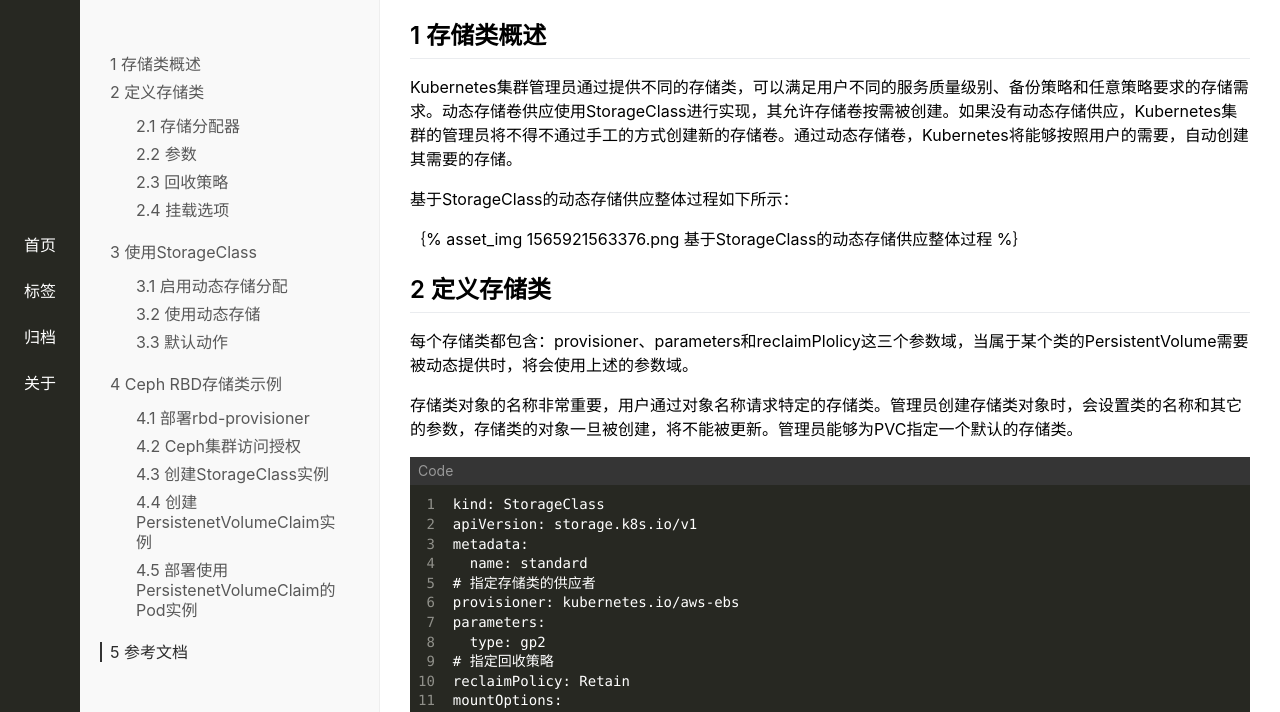
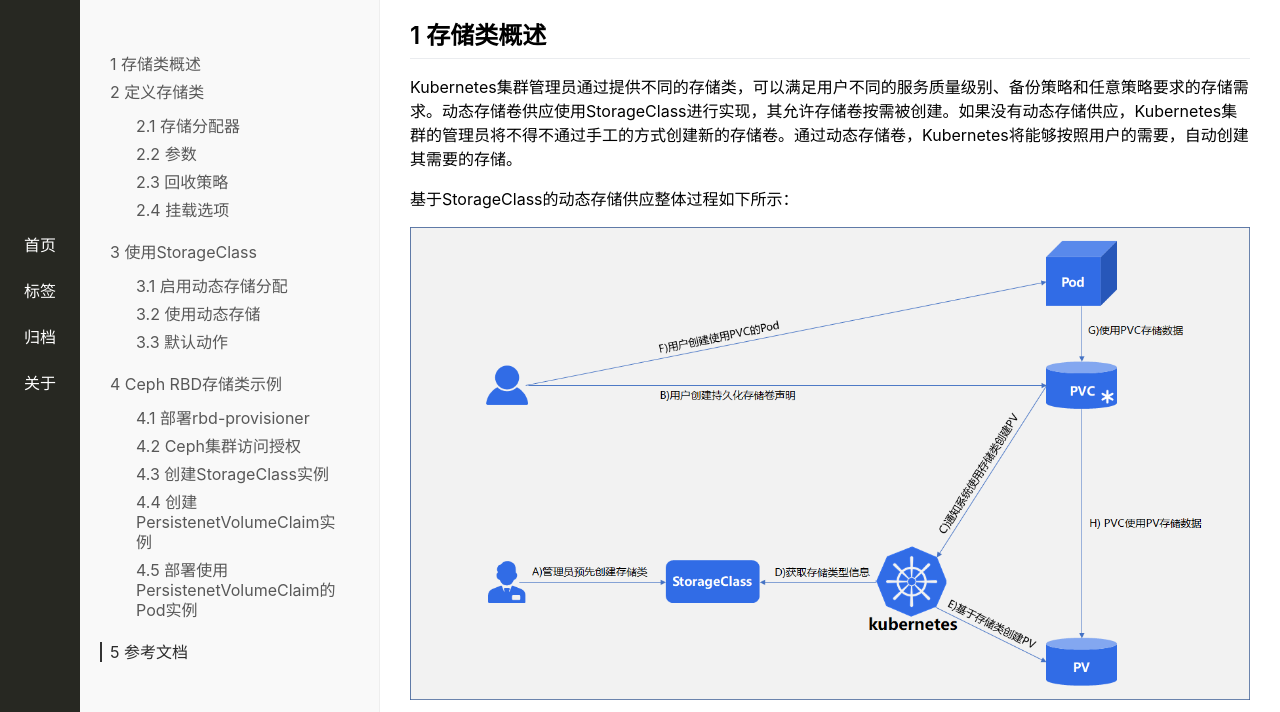
Before and after one commit to SsJackX/ssjackx.github.io, a plain HTML site: page 2019/08/25/基于StorageClass动态供应Kubernetes集群存储/index.html in a window 1280 px wide. Shown: the part 86-798 px from the top of the page. Drawn offline with nearby package versions, Linux system fonts and the light colour scheme; a script that the page names is missing; files whose address does not match are found by name.

Commit message:
Site updated: 2019-08-25 20:45:45

```diff
--- a/2019/08/25/基于StorageClass动态供应Kubernetes集群存储/index.html
+++ b/2019/08/25/基于StorageClass动态供应Kubernetes集群存储/index.html
@@ -11,7 +11,7 @@
     <meta name="author" content="SsJackX">
     <meta name="version" content="1.0.0">
     <meta name="keywords" content>
-    <meta name="description" content="1 存储类概述Kubernetes集群管理员通过提供不同的存储类，可以满足用户不同的服务质量级别、备份策略和任意策略要求的存储需求。动态存储卷供应使用StorageClass进行实现，其允许存储卷按需被创建。如果没有动态存储供应，Kubernetes集群的管理员将不得不通过手工的方式创建新的存储卷。通过动态存储卷，Kubernetes将能够按照用户的需要，自动创建其需要的存储。基于StorageClass的动态存储供应整体过程如下所示：｛% asset_img 156592156337...">
+    <meta name="description" content="1 存储类概述Kubernetes集群管理员通过提供不同的存储类，可以满足用户不同的服务质量级别、备份策略和任意策略要求的存储需求。动态存储卷供应使用StorageClass进行实现，其允许存储卷按需被创建。如果没有动态存储供应，Kubernetes集群的管理员将不得不通过手工的方式创建新的存储卷。通过动态存储卷，Kubernetes将能够按照用户的需要，自动创建其需要的存储。基于StorageClass的动态存储供应整体过程如下所示：2 定义存储类每个存储类都包含：provisio...">
     <meta http-equiv="X-UA-Compatible" content="IE=edge,chrome=1">
     <meta name="viewport" content="width=device-width,initial-scale=1,user-scalable=no">
 
@@ -102,7 +102,7 @@
 
         <h2 id="1-存储类概述"><a href="#1-存储类概述" class="headerlink" title="1 存储类概述"></a>1 存储类概述</h2><p>Kubernetes集群管理员通过提供不同的存储类，可以满足用户不同的服务质量级别、备份策略和任意策略要求的存储需求。动态存储卷供应使用StorageClass进行实现，其允许存储卷按需被创建。如果没有动态存储供应，Kubernetes集群的管理员将不得不通过手工的方式创建新的存储卷。通过动态存储卷，Kubernetes将能够按照用户的需要，自动创建其需要的存储。</p>
 <p>基于StorageClass的动态存储供应整体过程如下所示：</p>
-<p>｛% asset_img 1565921563376.png 基于StorageClass的动态存储供应整体过程  %｝</p>
+<p><img src="/2019/08/25/基于StorageClass动态供应Kubernetes集群存储/1565921563376.png" alt="基于StorageClass的动态存储供应整体过程"></p>
 <h2 id="2-定义存储类"><a href="#2-定义存储类" class="headerlink" title="2 定义存储类"></a>2 定义存储类</h2><p>每个存储类都包含：provisioner、parameters和reclaimPlolicy这三个参数域，当属于某个类的PersistentVolume需要被动态提供时，将会使用上述的参数域。</p>
 <p>存储类对象的名称非常重要，用户通过对象名称请求特定的存储类。管理员创建存储类对象时，会设置类的名称和其它的参数，存储类的对象一旦被创建，将不能被更新。管理员能够为PVC指定一个默认的存储类。</p>
 <figure class="highlight plain"><table><tr><td class="gutter"><pre><span class="line">1</span><br><span class="line">2</span><br><span class="line">3</span><br><span class="line">4</span><br><span class="line">5</span><br><span class="line">6</span><br><span class="line">7</span><br><span class="line">8</span><br><span class="line">9</span><br><span class="line">10</span><br><span class="line">11</span><br><span class="line">12</span><br></pre></td><td class="code"><pre><span class="line">kind: StorageClass</span><br><span class="line">apiVersion: storage.k8s.io/v1</span><br><span class="line">metadata:</span><br><span class="line">  name: standard</span><br><span class="line"># 指定存储类的供应者</span><br><span class="line">provisioner: kubernetes.io/aws-ebs</span><br><span class="line">parameters:</span><br><span class="line">  type: gp2</span><br><span class="line"># 指定回收策略</span><br><span class="line">reclaimPolicy: Retain</span><br><span class="line">mountOptions:</span><br><span class="line">  - debug</span><br></pre></td></tr></table></figure>
```
Also changed, not shown: index.html (+1 -1 lines).
